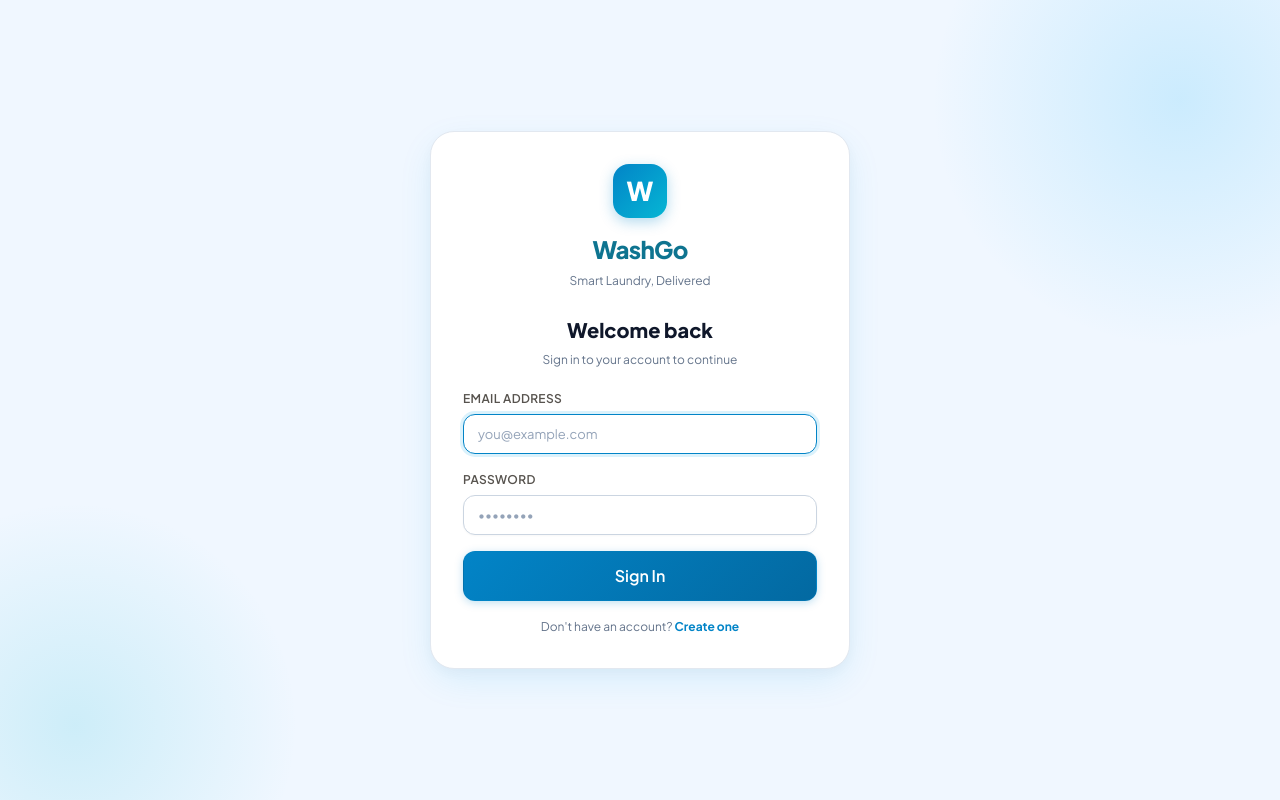
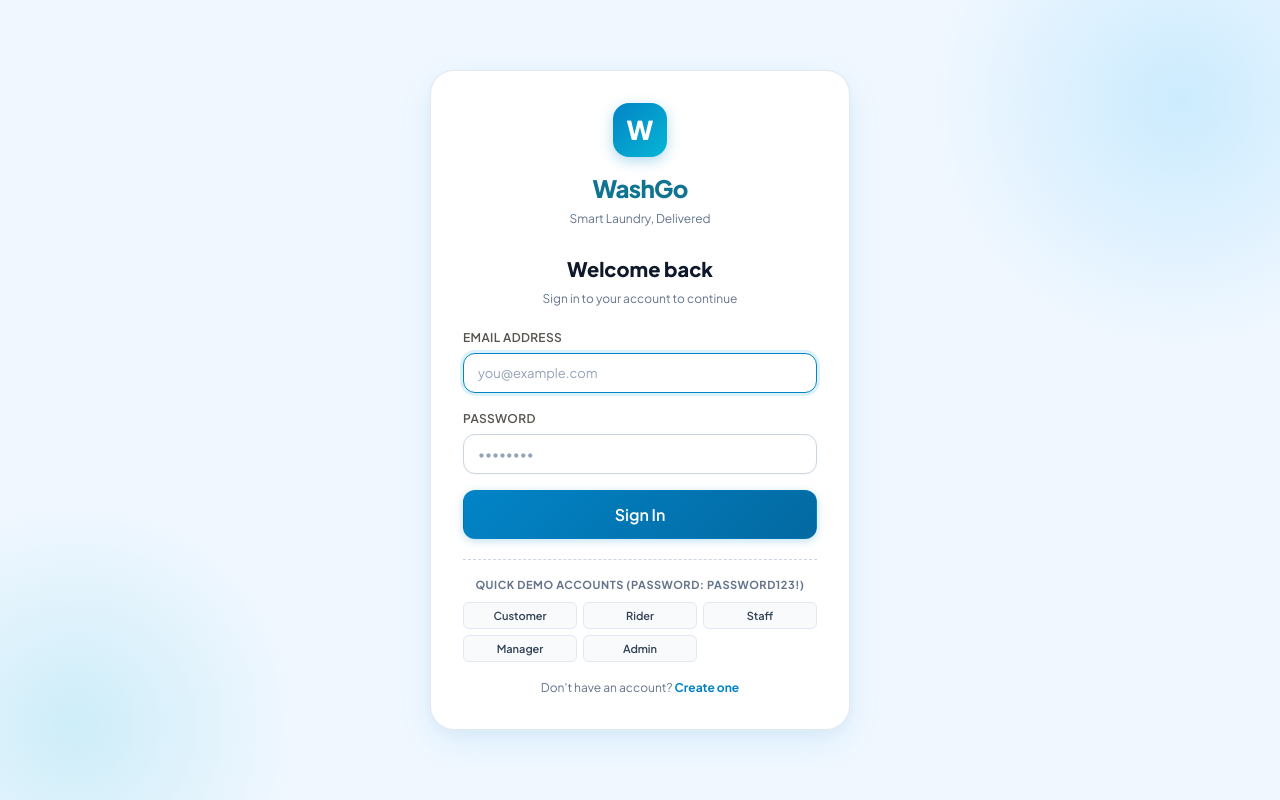
Before and after one commit to Nowell222/gowashgo, a Next.js app: page /login in a window 1280 px wide. Built offline with nearby package versions, Linux system fonts and the light colour scheme; no server answers.

Commit message:
feat: add quick demo login buttons and sync account passwords

```diff
--- a/app/(auth)/login/page.tsx
+++ b/app/(auth)/login/page.tsx
@@ -141,6 +141,44 @@ function LoginForm() {
           {loading ? <span className="btn__spinner" /> : 'Sign In'}
         </button>
       </form>
+
+      <div style={{ marginTop: 'var(--space-5)', paddingTop: 'var(--space-4)', borderTop: '1px dashed #cbd5e1' }}>
+        <p style={{ fontSize: '11px', fontWeight: 700, textTransform: 'uppercase', letterSpacing: '0.05em', color: '#64748b', marginBottom: '8px', textAlign: 'center' }}>
+          Quick Demo Accounts (Password: Password123!)
+        </p>
+        <div style={{ display: 'grid', gridTemplateColumns: 'repeat(3, 1fr)', gap: '6px' }}>
+          {[
+            { label: 'Customer', email: 'customer@washgo.ph' },
+            { label: 'Rider', email: 'rider@washgo.ph' },
+            { label: 'Staff', email: 'staff@washgo.ph' },
+            { label: 'Manager', email: 'manager@washgo.ph' },
+            { label: 'Admin', email: 'admin@washgo.ph' },
+          ].map((acc) => (
+            <button
+              key={acc.email}
+              type="button"
+              onClick={() => {
+                setFormData({ email: acc.email, password: 'Password123!' });
+                setErrors({});
+                setGlobalError('');
+              }}
+              style={{
+                padding: '6px 8px',
+                fontSize: '11px',
+                fontWeight: 600,
+                borderRadius: '6px',
+                border: '1px solid #e2e8f0',
+                background: formData.email === acc.email ? '#e0f2fe' : '#f8fafc',
+                color: formData.email === acc.email ? '#0369a1' : '#334155',
+                cursor: 'pointer',
+                transition: 'all 0.15s ease',
+              }}
+            >
+              {acc.label}
+            </button>
+          ))}
+        </div>
+      </div>
     </>
   );
 }
```
